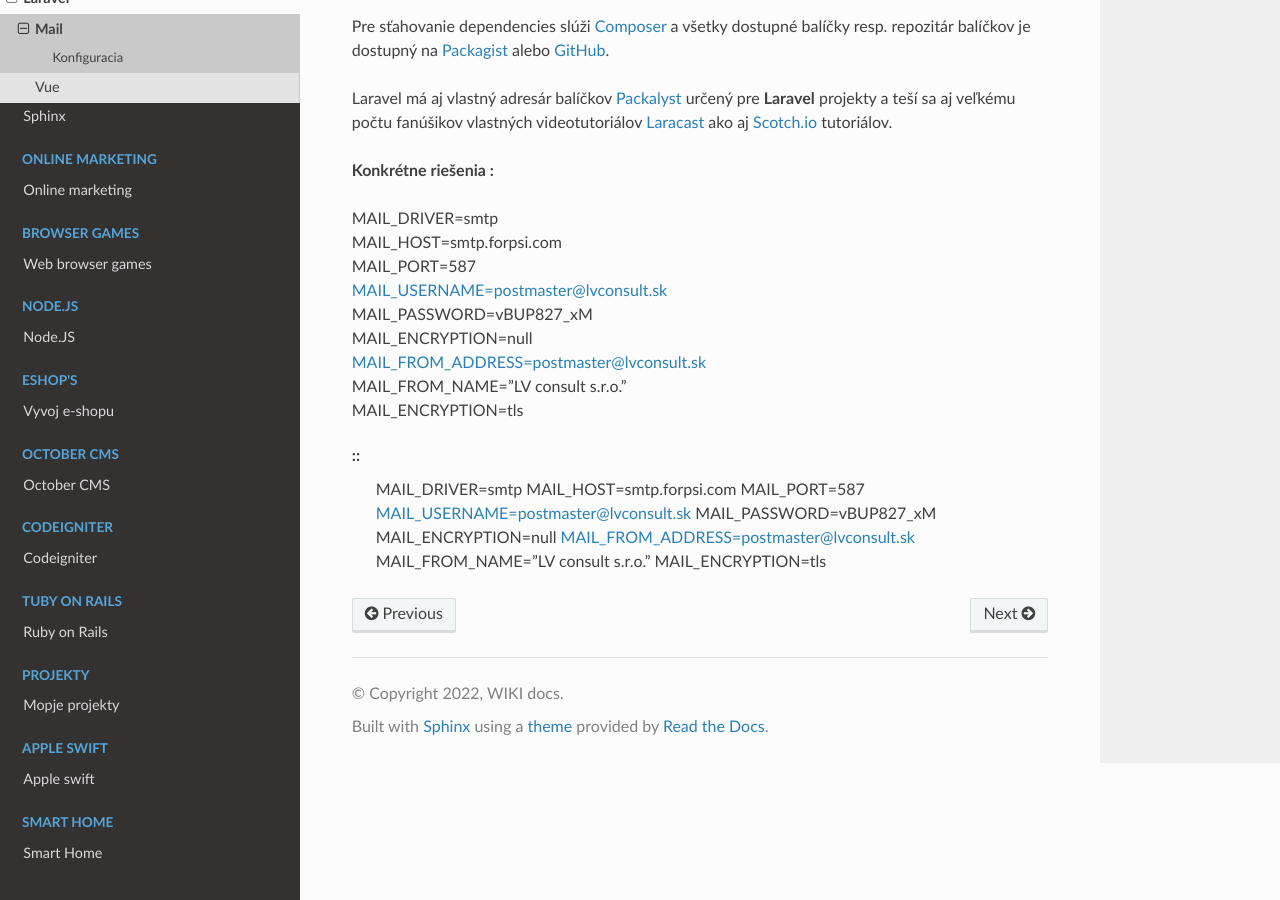
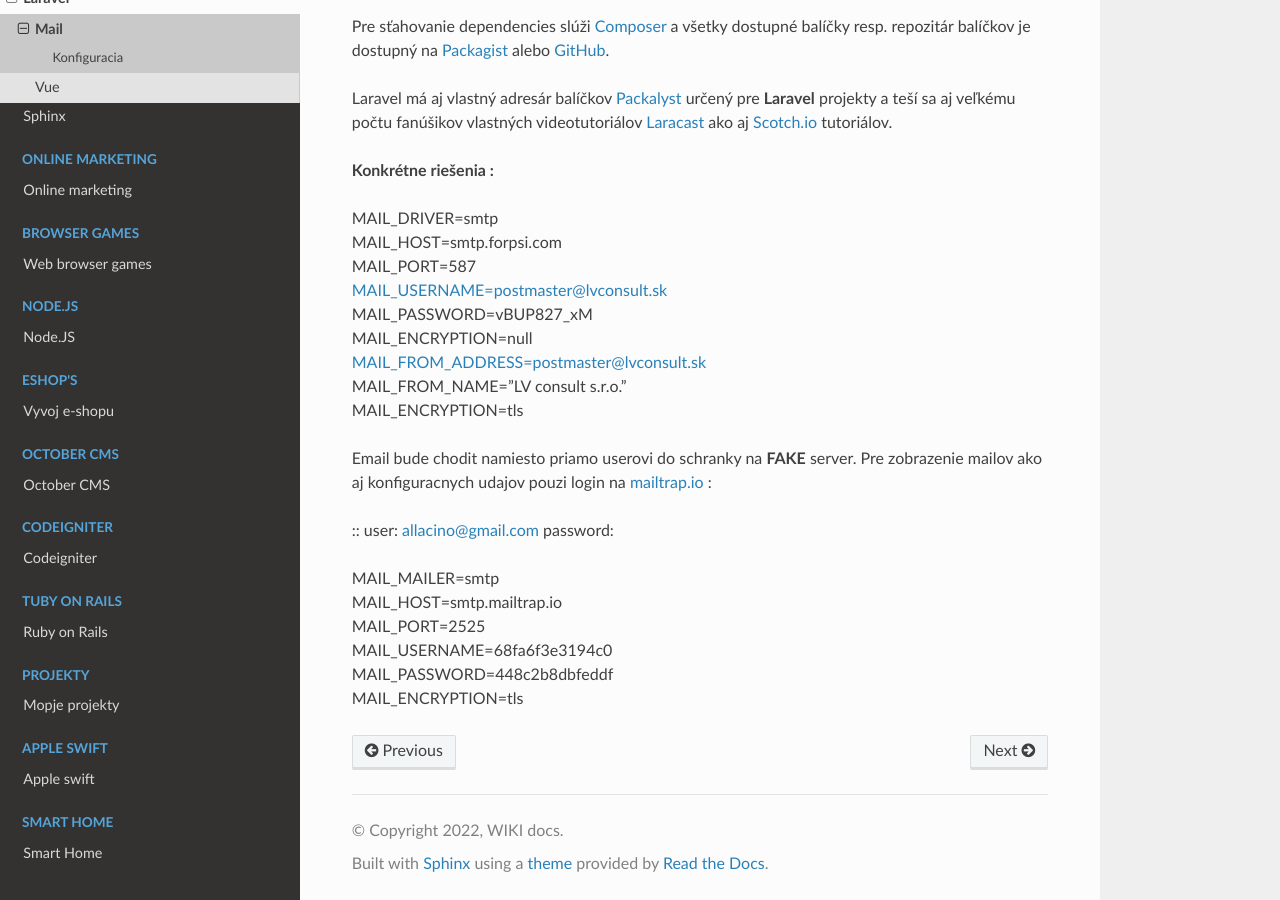
Before and after one commit to Lacike33/RTD_Wiki, a Sphinx documentation site: the page built from docs/source/web/laravel/mail.rst, in a window 1280 px wide and 900 px high, scrolled down 538 px. Built offline with Sphinx 7.4.7 and the Read the Docs theme 2.0.0, drawn with Linux system fonts in a browser that asks for light colours; pages that are not in the unit, such as notebooks, are missing from menus.

Commit message:
testujem ...

```diff
--- a/docs/source/web/laravel/mail.rst
+++ b/docs/source/web/laravel/mail.rst
@@ -35,13 +35,17 @@
    MAIL_FROM_NAME="LV consult s.r.o."
    MAIL_ENCRYPTION=tls
 
+Email bude chodit namiesto priamo userovi do schranky na **FAKE** server.
+Pre zobrazenie mailov ako aj konfiguracnych udajov pouzi login na `mailtrap.io <https://mailtrap.io/signin>`_ :
+
 ::
-   MAIL_DRIVER=smtp
-   MAIL_HOST=smtp.forpsi.com
-   MAIL_PORT=587
-   MAIL_USERNAME=postmaster@lvconsult.sk
-   MAIL_PASSWORD=vBUP827_xM
-   MAIL_ENCRYPTION=null
-   MAIL_FROM_ADDRESS=postmaster@lvconsult.sk
-   MAIL_FROM_NAME="LV consult s.r.o."
-   MAIL_ENCRYPTION=tls
+user: allacino@gmail.com
+password:
+
+.. line-block::
+	MAIL_MAILER=smtp
+	MAIL_HOST=smtp.mailtrap.io
+	MAIL_PORT=2525
+	MAIL_USERNAME=68fa6f3e3194c0
+	MAIL_PASSWORD=448c2b8dbfeddf
+	MAIL_ENCRYPTION=tls
```
